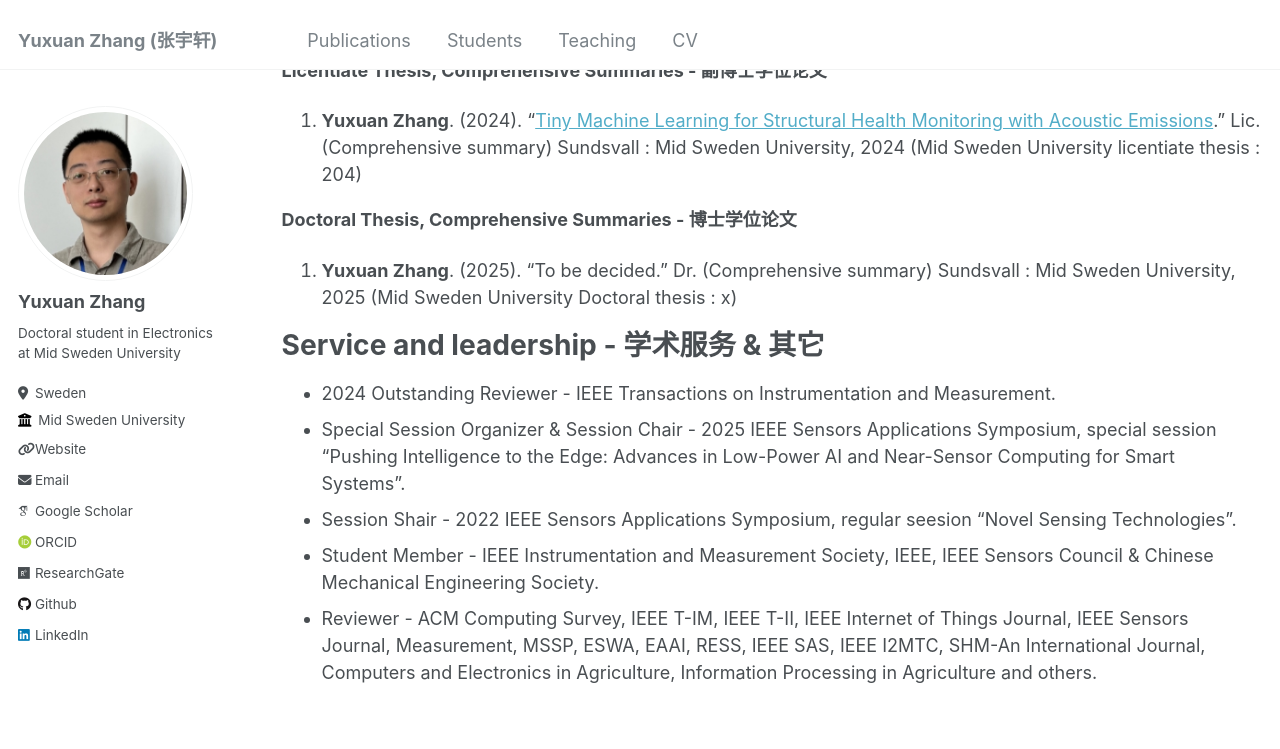
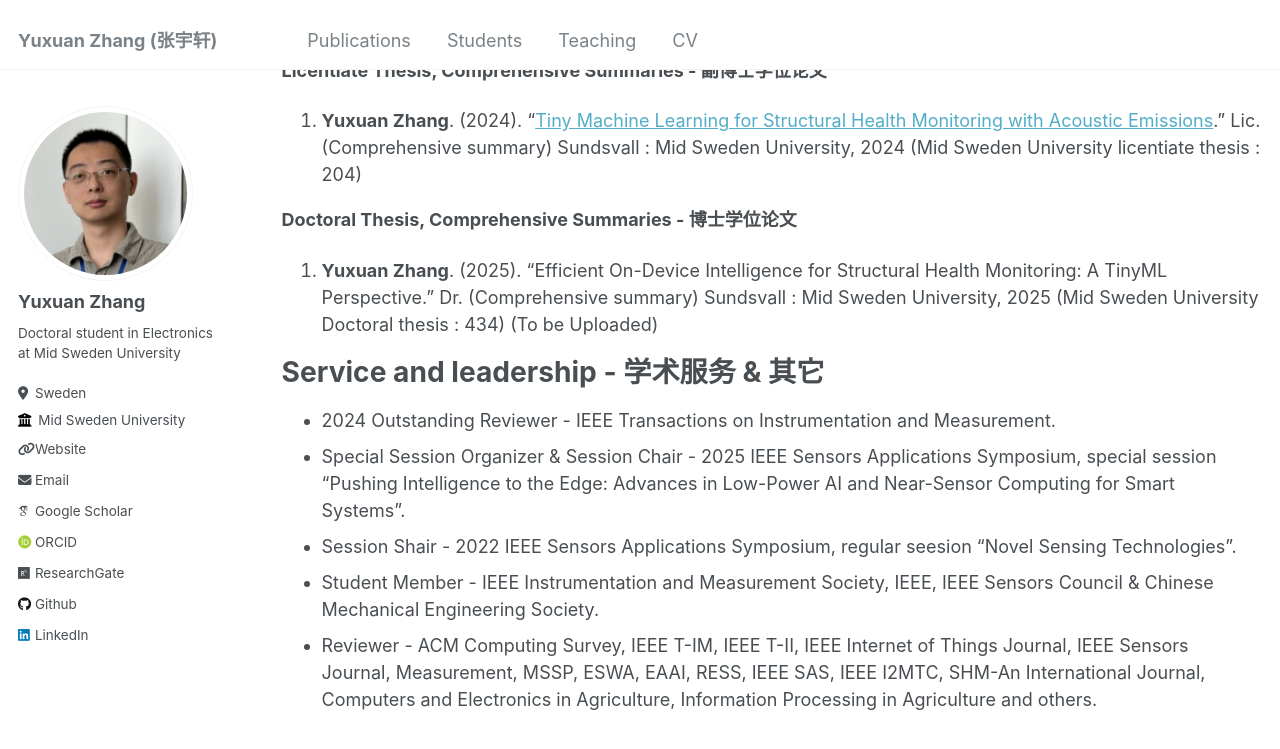
Before and after one commit to YuxuanZhang-96/YuxuanZhang-96.github.io, a Jekyll site: the page built from _pages/cv.md, in a window 1280 px wide and 900 px high, scrolled down 2382 px. Shown: the top 749 px of the window. Built offline with Jekyll 4.4.1, drawn with Linux system fonts in a browser that asks for light colours; some web fonts are replaced.

Commit message:
Update cv.md

```diff
--- a/_pages/cv.md
+++ b/_pages/cv.md
@@ -58,7 +58,7 @@ __Licentiate Thesis, Comprehensive Summaries - 副博士学位论文__
 1. __Yuxuan Zhang__. (2024). "[Tiny Machine Learning for Structural Health Monitoring with Acoustic Emissions](https://miun.diva-portal.org/smash/record.jsf?pid=diva2%3A1857441&dswid=-6455)." Lic. (Comprehensive summary) Sundsvall : Mid Sweden University, 2024 (Mid Sweden University licentiate thesis : 204)
 
 __Doctoral Thesis, Comprehensive Summaries - 博士学位论文__
-1. __Yuxuan Zhang__. (2025). "To be decided." Dr. (Comprehensive summary) Sundsvall : Mid Sweden University, 2025 (Mid Sweden University Doctoral thesis : x)
+1. __Yuxuan Zhang__. (2025). "Efficient On-Device Intelligence for Structural Health Monitoring: A TinyML Perspective." Dr. (Comprehensive summary) Sundsvall : Mid Sweden University, 2025 (Mid Sweden University Doctoral thesis : 434) (To be Uploaded)
 
 
 
```
